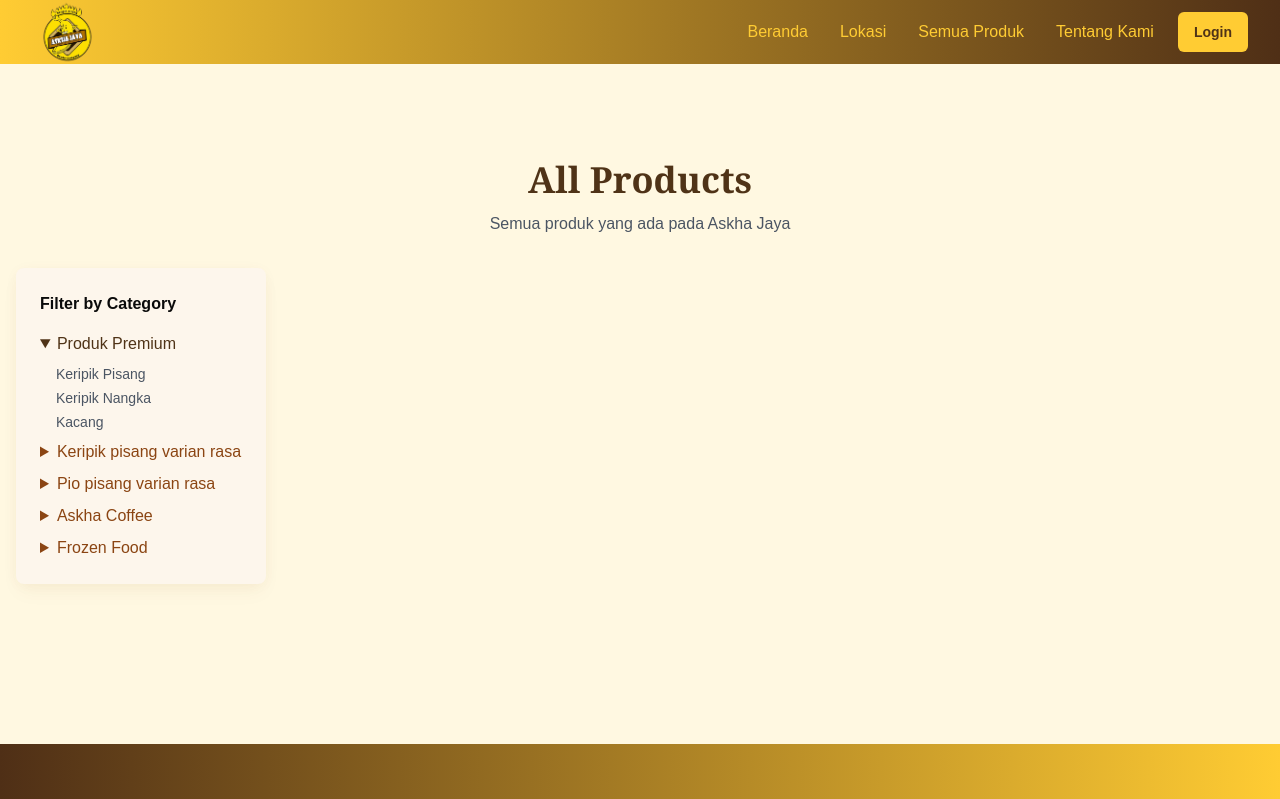
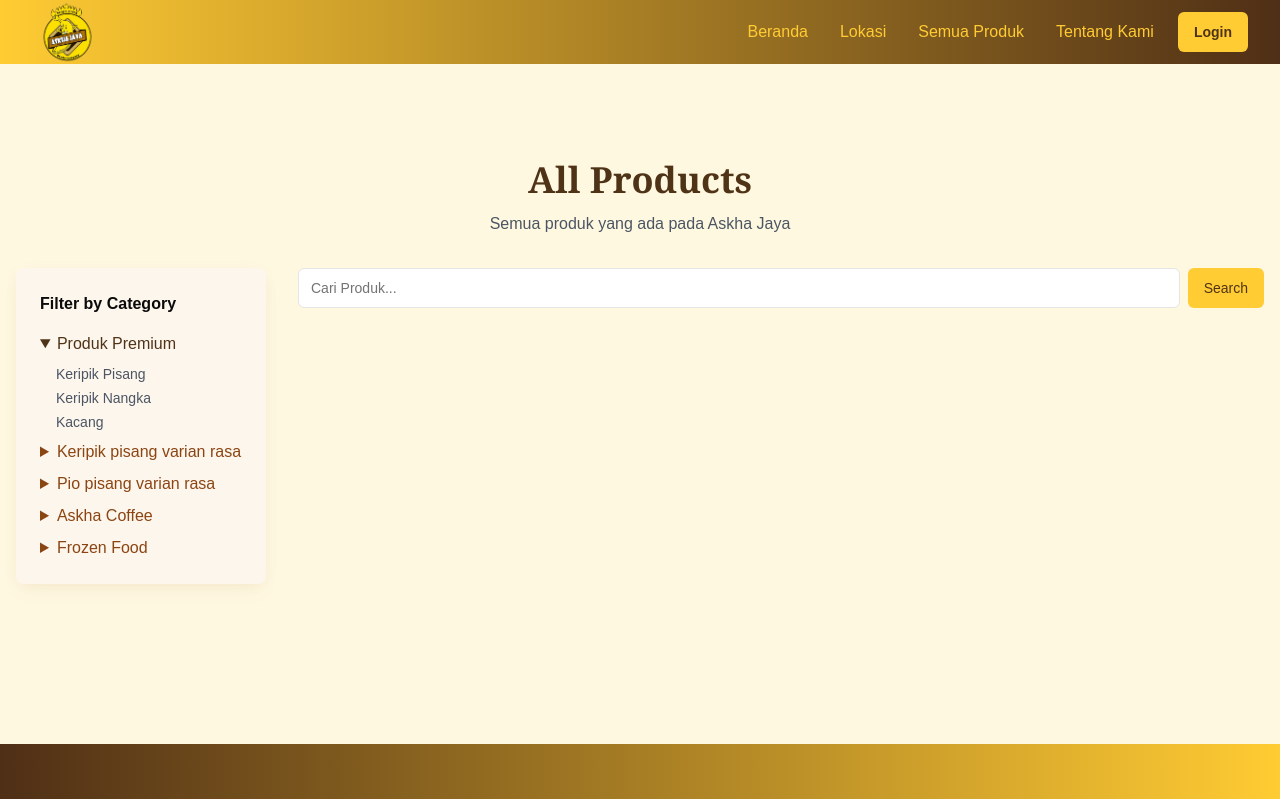
Before and after one commit to afrandormd/BBC, a Next.js app: page /allproducts in a window 1280 px wide. Shown: the top 799 px of the page. Built offline with nearby package versions, Linux system fonts and the light colour scheme.

Commit message:
rando: membuat input search di allproducts

```diff
--- a/app/allproducts/page.tsx
+++ b/app/allproducts/page.tsx
@@ -105,6 +105,21 @@
               </div>
             </div>
           </div>
+
+          {/* input & search form */}
+          <div className="space-y-6">
+            <div className="flex gap-2">
+              <Input
+                placeholder="Cari Produk..."
+                className="max-w-full bg-white"
+              />
+              <Button className="bg-primary hover:bg-secondary text-secondary hover:text-primary">
+                Search
+              </Button>
+            </div>
+          </div>
+
+          {/* Card All Products */}
         </div>
       </div>
     </section>
```
